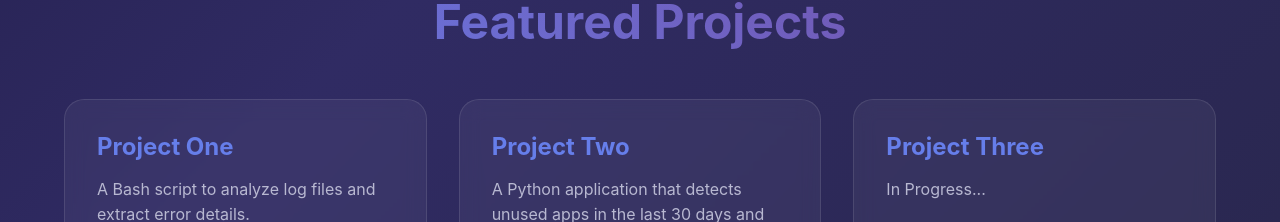
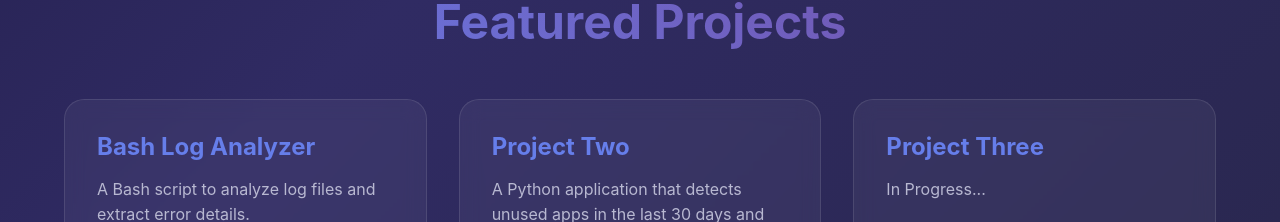
Before and after one commit to zuchi99/zuchi99.github.io, a plain HTML site: page index.html in a window 1280 px wide. Shown: the part 1839-2061 px from the top of the page. Drawn offline with nearby package versions, Linux system fonts and the light colour scheme; files whose address does not match are found by name.

Commit message:
Modify index.html - canged project one to Bash Log Analyzer

```diff
--- a/index.html
+++ b/index.html
@@ -540,7 +540,7 @@
 
                 <!-- PROJECT CARD 1 -->
                 <div class="project-card">
-                    <h3>Project One</h3>
+                    <h3>Bash Log Analyzer</h3>
                     <p>A Bash script to analyze log files and extract error details.</p>
                     <a href="https://github.com/zuchi99/Bash-Log-Analyzer" class="project-link">View on GitHub →</a>
                 </div>
```
